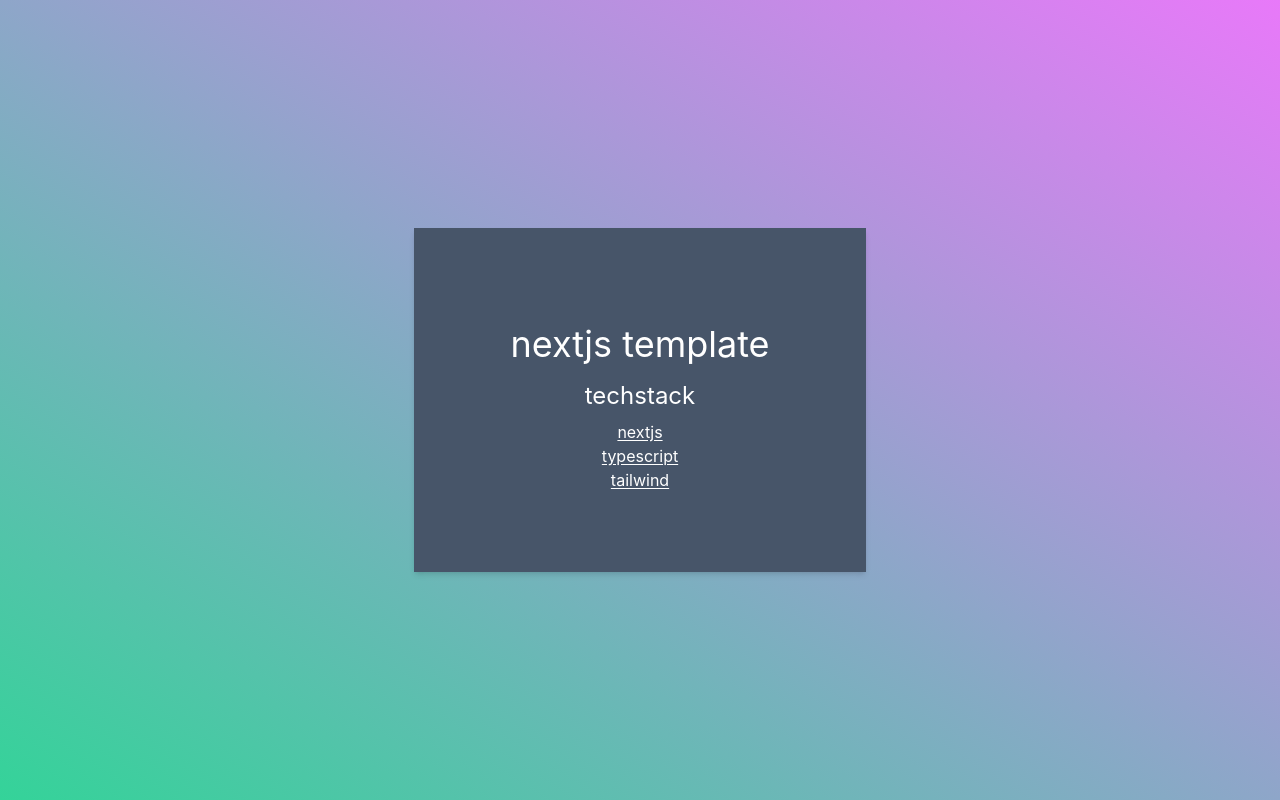
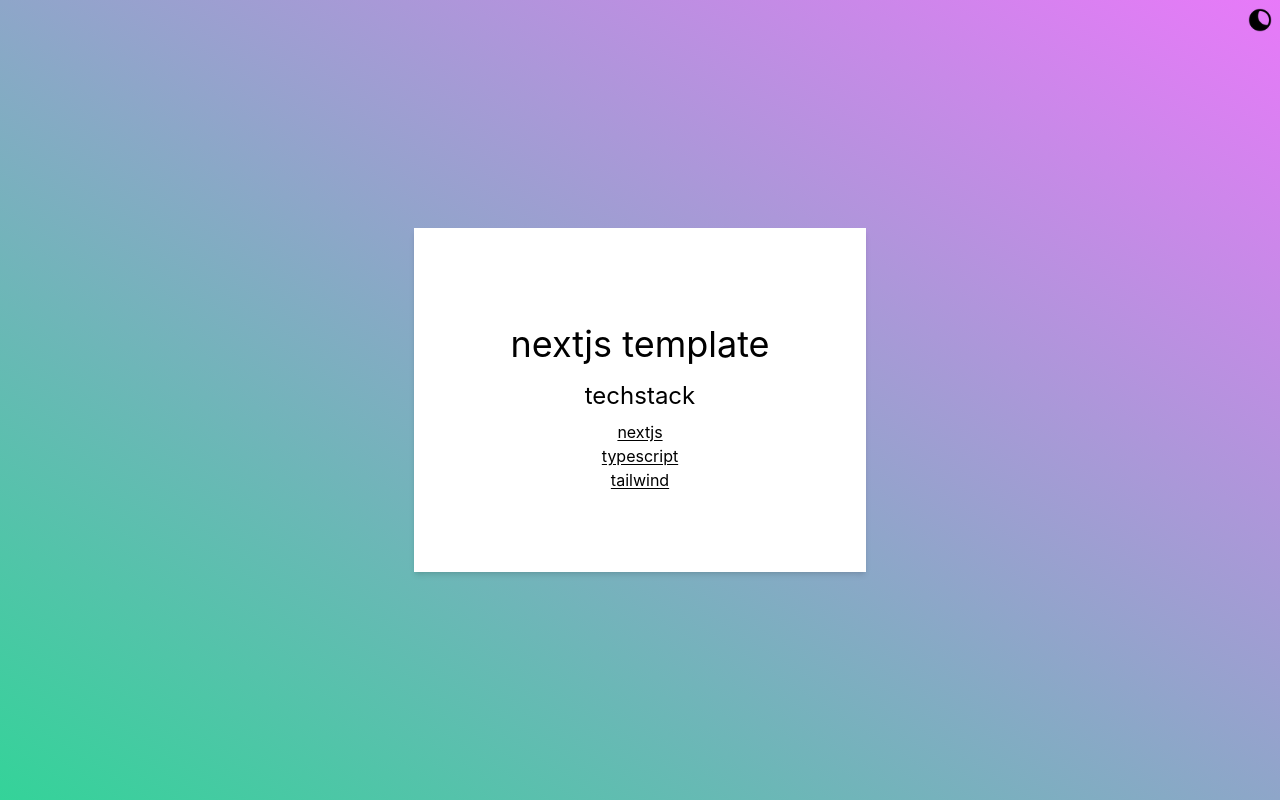
Before and after one commit to yanislav-igonin/nextjs-template, a Next.js app: page / in a window 1280 px wide. Built offline with nearby package versions, Linux system fonts and the light colour scheme.

Commit message:
add dark mode

```diff
--- a/pages/index.tsx
+++ b/pages/index.tsx
@@ -1,9 +1,15 @@
 import type { NextPage } from 'next'
 import Head from 'next/head';
+import Image from 'next/image';
+import useDarkMode from '../utils/useDarkMode';
 
 const techs = ['nextjs', 'typescript', 'tailwind'];
 
+
+
 const Home: NextPage = () => {
+  const [theme, setTheme] = useDarkMode();
+
   const renderTechs = () => techs
     .map((t) => <li className="underline-offset-2 underline dark:text-white" key={t}>{t}</li>)
 
@@ -12,6 +18,12 @@
       <Head>
         <title>NextJS Template</title>
       </Head>
+
+      <div className="absolute top-0 right-0 p-2">
+        <button onClick={() => setTheme(theme)}>
+          <Image src="/darkmode.png" alt="dark mode" height={24} width={24} />
+        </button>
+      </div>
 
       <main className="flex h-screen justify-center items-center bg-gradient-to-tr from-emerald-400 to-fuchsia-400">
         <div className="p-20 shadow-md bg-white dark:bg-slate-600">
--- /dev/null
+++ b/utils/useDarkMode.ts
@@ -0,0 +1,24 @@
+import { Dispatch, useEffect, useState } from "react";
+
+function useDarkMode() {
+  const [theme, setTheme] = useState(
+    typeof window !== "undefined" ? localStorage.theme : "light"
+  );
+  const previousTheme = theme === "dark" ? "light" : "dark";
+
+  useEffect(() => {
+    const root = window.document.documentElement;
+
+    root.classList.remove(previousTheme);
+    root.classList.add(theme);
+
+    if (typeof window !== "undefined") {
+      localStorage.setItem("theme", theme);
+    }
+  // eslint-disable-next-line react-hooks/exhaustive-deps
+  }, [theme]);
+
+  return [previousTheme, setTheme] as [string, Dispatch<string>];
+}
+
+export default useDarkMode;
```
Also changed, not shown: public/darkmode.png (added).
